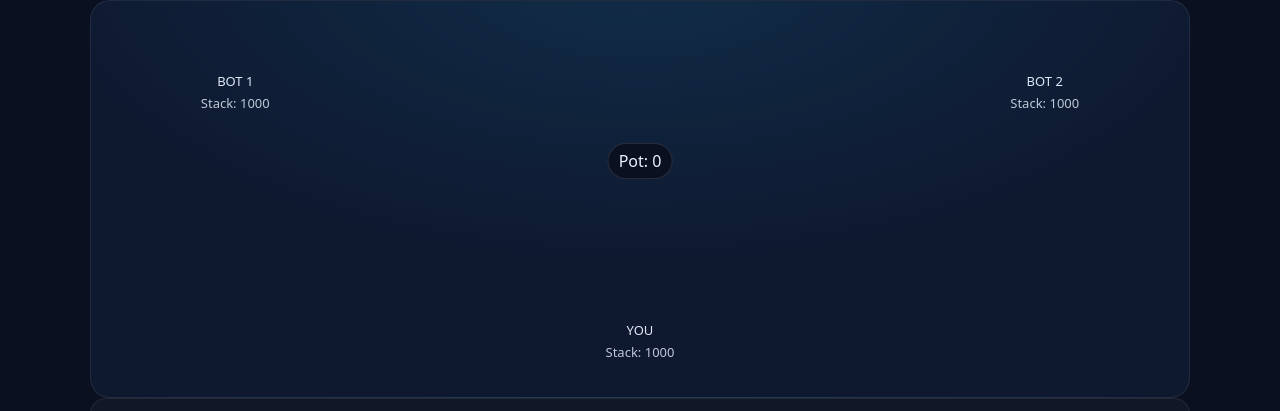
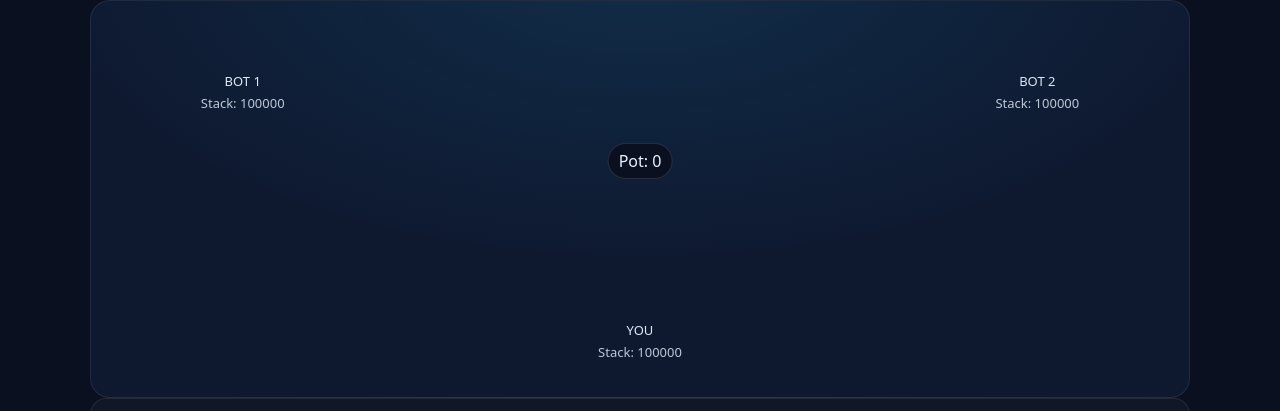
Before and after one commit to PettyMiggzy/Miggzy, a plain HTML site: page poker.html in a window 1280 px wide. Shown: the part 327-738 px from the top of the page. Drawn offline with Linux system fonts and the light colour scheme.

Commit message:
Update poker.html

```diff
--- a/poker.html
+++ b/poker.html
@@ -62,10 +62,10 @@
 
   <section class="p-table" id="table">
     <div class="p-seat" style="left:50%;transform:translateX(-50%);bottom:8px;text-align:center">
-      <div>YOU</div><div class="stack" id="hero-stack">Stack: 1000</div><div id="hero-cards" class="p-board"></div>
+      <div>YOU</div><div class="stack" id="hero-stack">Stack: 100000</div><div id="hero-cards" class="p-board"></div>
     </div>
-    <div class="p-seat" style="left:10%;top:18%"><div>BOT 1</div><div class="stack" id="b1-stack">Stack: 1000</div></div>
-    <div class="p-seat" style="right:10%;top:18%"><div>BOT 2</div><div class="stack" id="b2-stack">Stack: 1000</div></div>
+    <div class="p-seat" style="left:10%;top:18%"><div>BOT 1</div><div class="stack" id="b1-stack">Stack: 100000</div></div>
+    <div class="p-seat" style="right:10%;top:18%"><div>BOT 2</div><div class="stack" id="b2-stack">Stack: 100000</div></div>
     <div style="position:absolute;left:50%;top:44%;transform:translate(-50%,-50%);text-align:center">
       <div class="p-chip">Pot: <span id="pot">0</span></div>
       <div class="p-board" id="board"></div>
```
